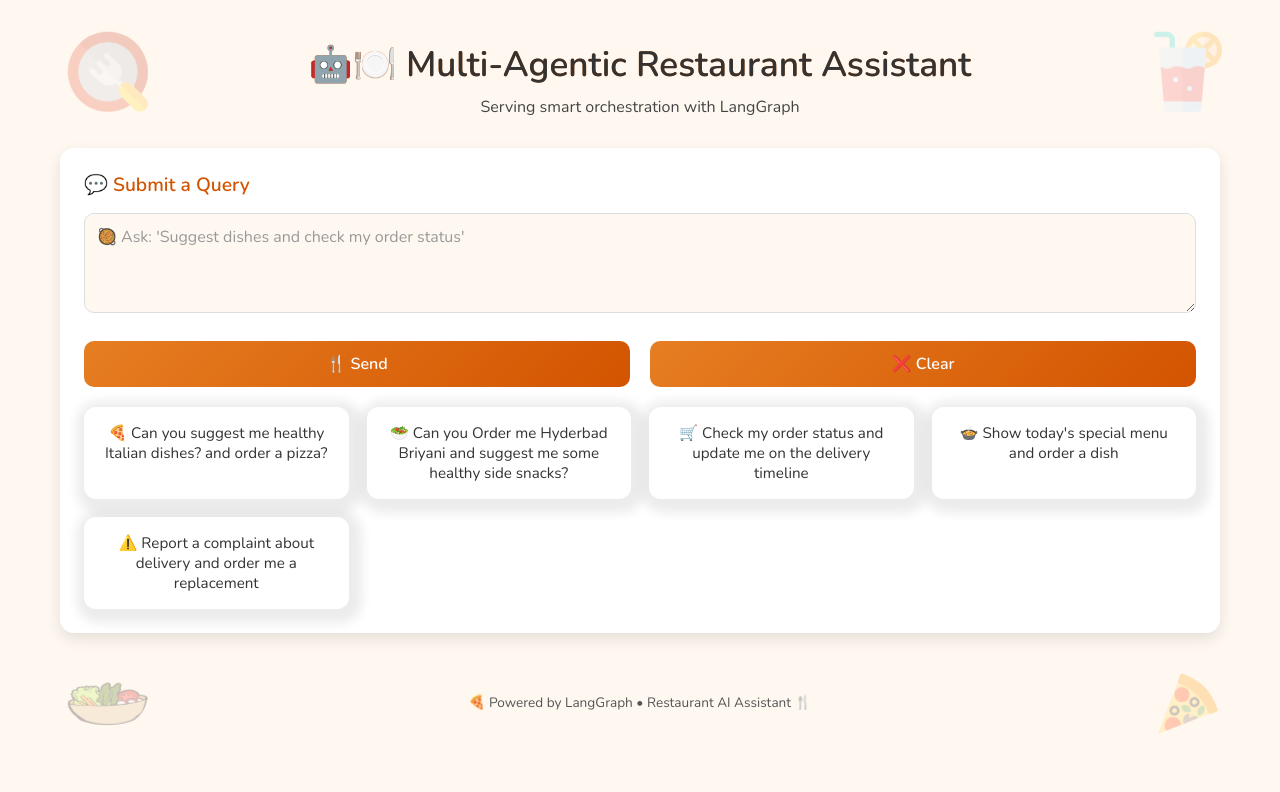
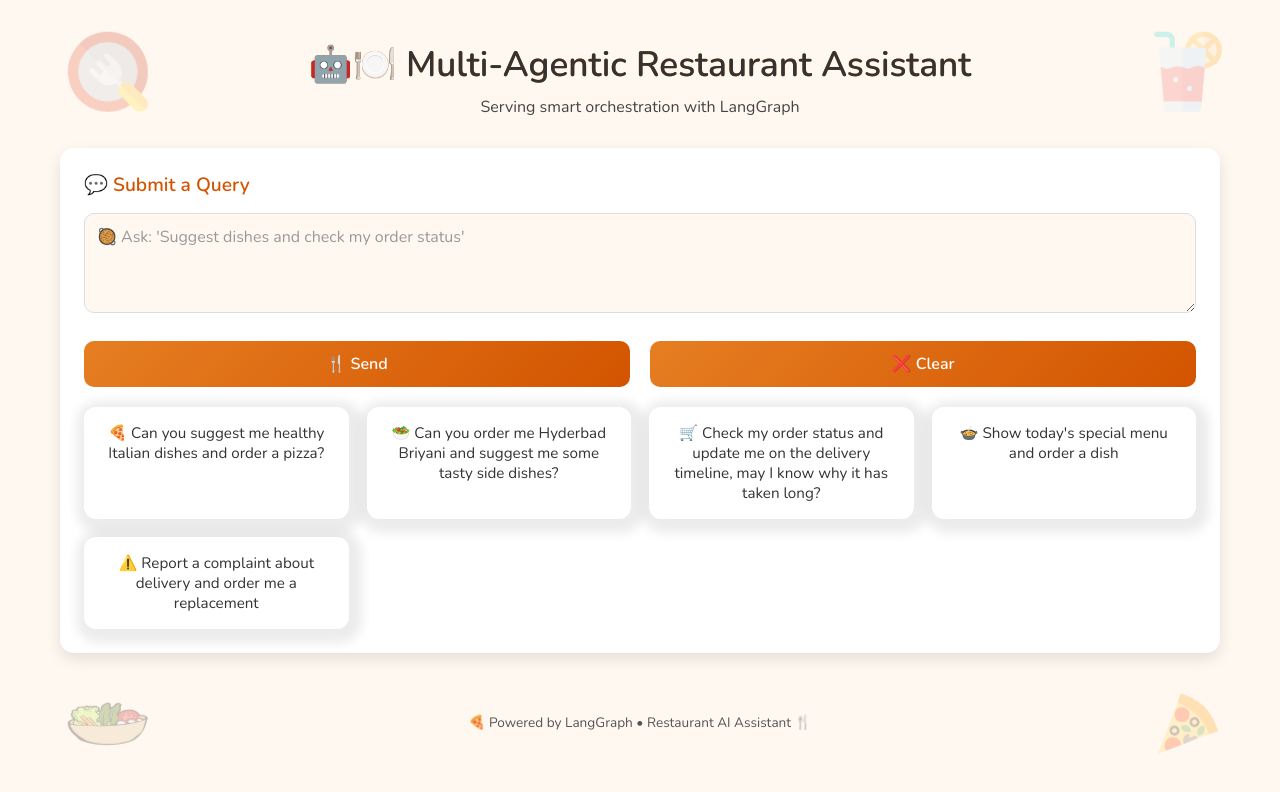
Before and after one commit to satishdamo/multi-agent-restaurant-system, a React (Vite) app: page / in a window 1280 px wide. Shown: the top 792 px of the page. Built offline with nearby package versions, Linux system fonts and the light colour scheme.

Commit message:
update example prompt

```diff
--- a/src/App.tsx
+++ b/src/App.tsx
@@ -20,12 +20,14 @@ function App() {
 
   const sampleQueries = [
     {
-      text: "🍕 Can you suggest me healthy Italian dishes? and order a pizza?",
+      text: "🍕 Can you suggest me healthy Italian dishes and order a pizza?",
     },
     {
-      text: "🥗 Can you Order me Hyderbad Briyani and suggest me some healthy side snacks?",
+      text: "🥗 Can you order me Hyderbad Briyani and suggest me some tasty side dishes?",
     },
-    { text: "🛒 Check my order status and update me on the delivery timeline" },
+    {
+      text: "🛒 Check my order status and update me on the delivery timeline, may I know why it has taken long?",
+    },
     { text: "🍲 Show today's special menu and order a dish" },
     { text: "⚠️ Report a complaint about delivery and order me a replacement" },
   ];
```
